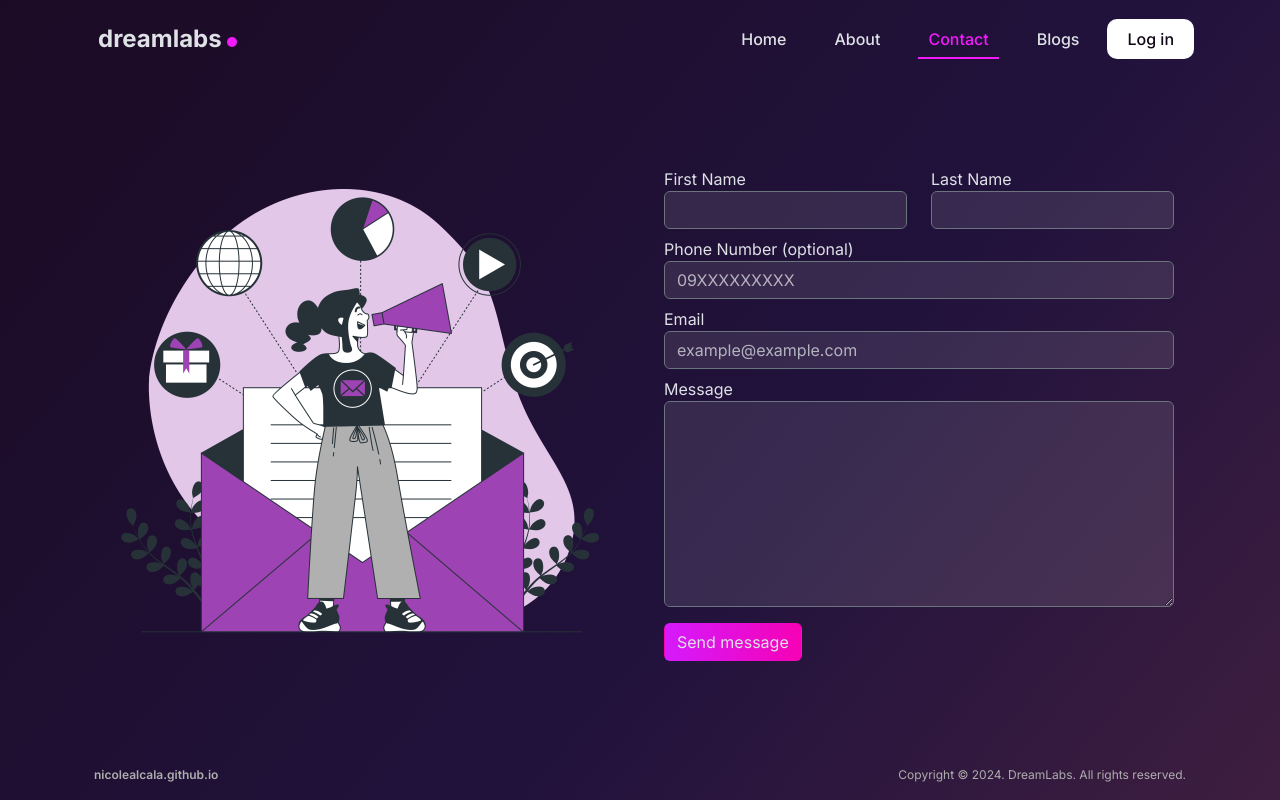
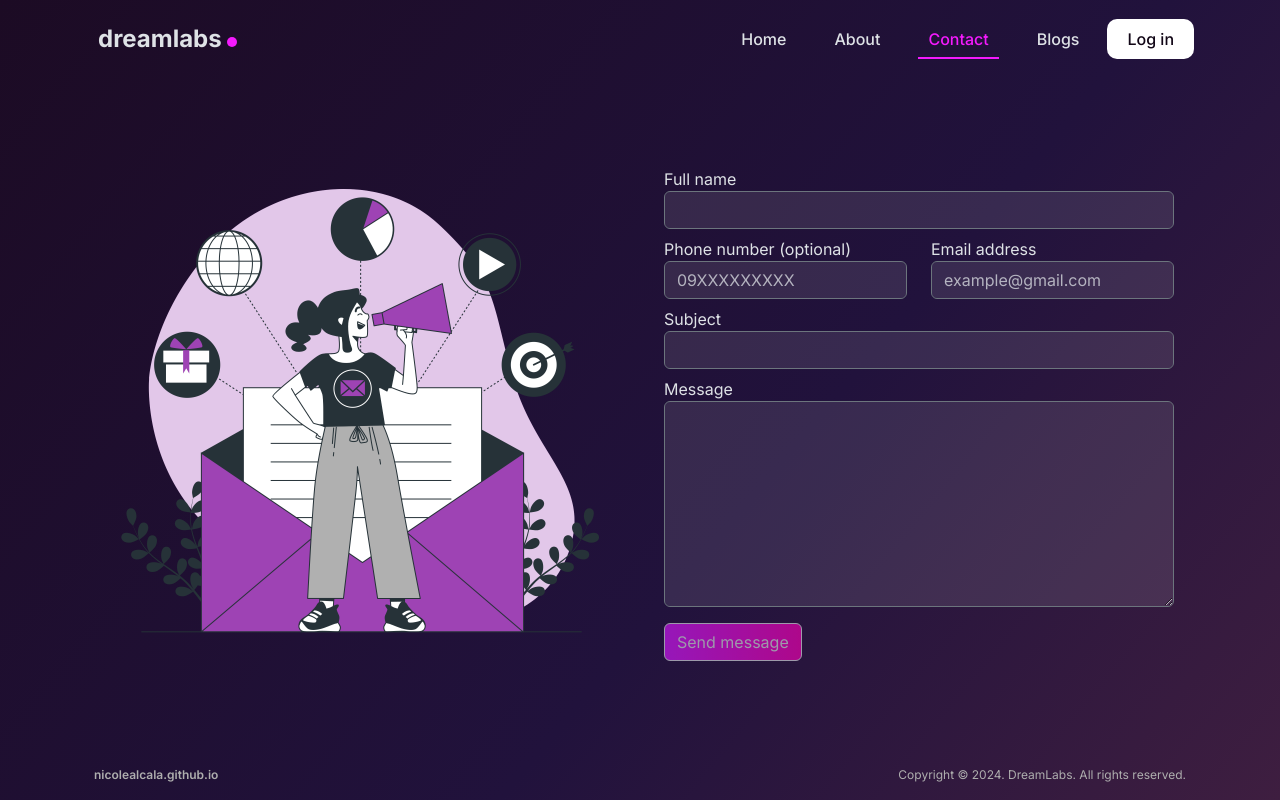
Before and after one commit to nicolealcala/dreamlabs, a Next.js app: page /contact in a window 1280 px wide. Built offline with nearby package versions, Linux system fonts and the light colour scheme; no server answers.

Commit message:
contact email functionality

```diff
--- a/package.json
+++ b/package.json
@@ -21,6 +21,7 @@
     "mongoose": "^8.2.3",
     "next": "^14.1.4",
     "next-auth": "^5.0.0-beta.16",
+    "nodemailer": "^6.9.13",
     "react": "^18",
     "react-bootstrap": "^2.10.2",
     "react-dom": "^18",
--- /dev/null
+++ b/src/app/api/contact/route.js
@@ -0,0 +1,41 @@
+import { NextResponse } from "next/server";
+import nodemailer from "nodemailer"
+
+export async function POST(req) {
+    try {
+        console.log('Incoming request body:', req.body);
+        const { fname, phone, email, subject, message } = await req.json();
+
+        let transporter = nodemailer.createTransport({
+            service: "gmail",
+            secure: true,
+            auth: {
+                user: process.env.EMAIL_FROM,
+                pass: process.env.EMAIL_PASS
+            }
+        })
+
+        const mailOption = {
+            from: process.env.EMAIL_FROM,
+            to: process.env.EMAIL_TO,
+            subject: "Dreamlabs: You got a message.",
+            html: `
+            <h3>Hello, Nicole</h3>
+            <p>Someone sent a message from your Dreamlabs app.</p>
+            <ul>
+            <li><strong>Full name:</strong> ${fname}</li><br />
+            ${phone ? `<li><strong>Phone number:</strong> ${phone}</li><br />` : ''}
+            <li><strong>Email:</strong> ${email}</li><br />
+            <li><strong>Subject:</strong> ${subject}</li><br />
+            <li><strong>Message:</strong> ${message}</li><br />
+            </ul>
+            `
+        }
+
+        await transporter.sendMail(mailOption)
+        return NextResponse.json({ message: "Email sent." })
+    } catch (err) {
+        console.log(err);
+        return NextResponse.json({ message: "Failed to send email." })
+    }
+}
--- a/src/app/contact/page.jsx
+++ b/src/app/contact/page.jsx
@@ -1,5 +1,6 @@
 import Image from "next/image";
 import ContactImg from "../../../public/contact.png";
+import ContactForm from "@/components/contact/ContactForm";
 
 export const metadata = {
   title: "Contact",
@@ -17,73 +18,13 @@ const Contact = () => {
               fill
               placeholder="blur"
               sizes="100vw"
-              placeholder="blur"
               className="img-contain"
             />
           </a>
         </div>
       </div>
       <div className="col-lg-6 d-flex flex-column justify-content-center align-items-start py-5">
-        <form action="" className="contactForm" data-bs-theme="dark">
-          <div className="row mx-0">
-            <h3 className="mb-4 d-lg-none txt-color-mid txt-weight-mid">
-              Contact Us
-            </h3>
-            <div className="col-md-6 mb-2">
-              <label htmlFor="fName">First Name</label>
-              <input
-                type="text"
-                className="form-control border border-secondary text-light"
-                name="fName"
-                required
-              />
-            </div>
-            <div className="col-md-6 mb-2">
-              <label htmlFor="lName">Last Name</label>
-              <input
-                type="text"
-                className="form-control border border-secondary text-light"
-                name="lName"
-                required
-              />
-            </div>
-            <div className="col-12 mb-2">
-              <label htmlFor="contact">Phone Number (optional)</label>
-              <input
-                type="tel"
-                minLength={11}
-                className="form-control border border-secondary text-light"
-                placeholder="09XXXXXXXXX"
-                name="contact"
-              />
-            </div>
-            <div className="col-12 mb-2">
-              <label htmlFor="email">Email</label>
-              <input
-                type="email"
-                maxLength={50}
-                className="form-control border border-secondary text-light"
-                placeholder="example@example.com"
-                name="email"
-                required
-              />
-            </div>
-            <div className="col-12 mb-2">
-              <label htmlFor="message">Message</label>
-              <textarea
-                className="form-control border border-secondary text-light"
-                name="message"
-                rows="8"
-                required
-              ></textarea>
-            </div>
-            <div className="col-12 my-2">
-              <button type="submit" className="btn primary-btn">
-                Send message
-              </button>
-            </div>
-          </div>
-        </form>
+        <ContactForm />
       </div>
     </div>
   );
--- /dev/null
+++ b/src/components/contact/ContactForm.jsx
@@ -0,0 +1,148 @@
+"use client";
+
+import { useState } from "react";
+import Swal from "sweetalert2";
+
+const ContactForm = () => {
+  const [isSending, setIsSending] = useState(false);
+  const [formData, setFormData] = useState({
+    fname: "",
+    phone: "",
+    email: "",
+    subject: "",
+    message: "",
+  });
+
+  const handleChange = (e) => {
+    const { name, value } = e.target;
+    setFormData((prev) => ({
+      ...prev,
+      [name]: value,
+    }));
+  };
+  const sendMail = async (e) => {
+    e.preventDefault();
+    setIsSending(true);
+    const response = await fetch("/api/contact", {
+      method: "POST",
+      headers: {
+        "Content-Type": "application/json",
+        Accept: "application/json",
+      },
+      body: JSON.stringify(formData),
+    });
+
+    const Toast = Swal.mixin({
+      toast: true,
+      position: "bottom-end",
+      showConfirmButton: false,
+      timer: 3000,
+    });
+
+    if (response.ok) {
+      Toast.fire({
+        icon: "success",
+        title: "Email sent!",
+      });
+    } else {
+      Toast.fire({
+        icon: "error",
+        title: "Failed to send email!",
+      });
+    }
+    setIsSending(false);
+  };
+  return (
+    <form onSubmit={sendMail} className="contactForm" data-bs-theme="dark">
+      <div className="row mx-0">
+        <h3 className="mb-4 d-lg-none txt-color-mid txt-weight-mid">
+          Contact Us
+        </h3>
+        <div className="col-12 mb-2">
+          <label htmlFor="lName">Full name</label>
+          <input
+            type="text"
+            className="form-control border border-secondary text-light"
+            name="fname"
+            value={formData.fname}
+            onChange={handleChange}
+            required
+          />
+        </div>
+        <div className="col-md-6 mb-2">
+          <label htmlFor="contact">Phone number (optional)</label>
+          <input
+            type="tel"
+            minLength={11}
+            className="form-control border border-secondary text-light"
+            placeholder="09XXXXXXXXX"
+            name="phone"
+            value={formData.phone}
+            onChange={handleChange}
+          />
+        </div>
+        <div className="col-md-6 mb-2">
+          <label htmlFor="contact">Email address</label>
+          <input
+            type="email"
+            maxLength={50}
+            className="form-control border border-secondary text-light"
+            placeholder="example@gmail.com"
+            name="email"
+            value={formData.email}
+            onChange={handleChange}
+            required
+          />
+        </div>
+        <div className="col-12 mb-2">
+          <label htmlFor="email">Subject</label>
+          <input
+            type="text"
+            className="form-control border border-secondary text-light"
+            name="subject"
+            value={formData.subject}
+            onChange={handleChange}
+            required
+          />
+        </div>
+        <div className="col-12 mb-2">
+          <label htmlFor="message">Message</label>
+          <textarea
+            className="form-control border border-secondary text-light"
+            name="message"
+            rows="8"
+            value={formData.message}
+            onChange={handleChange}
+            required
+          ></textarea>
+        </div>
+        <div className="col-12 my-2">
+          <button
+            type="submit"
+            className="btn primary-btn"
+            disabled={
+              isSending ||
+              !(
+                formData.fname &&
+                formData.email &&
+                formData.subject &&
+                formData.message
+              )
+            }
+          >
+            {isSending ? (
+              <>
+                <span className="spinner-border spinner-border-sm me-2"></span>
+                Sending
+              </>
+            ) : (
+              "Send message"
+            )}
+          </button>
+        </div>
+      </div>
+    </form>
+  );
+};
+
+export default ContactForm;
```
Also changed, not shown: 1 other file (tests, documents, lock files or other folders).
